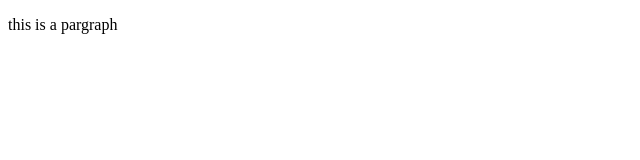
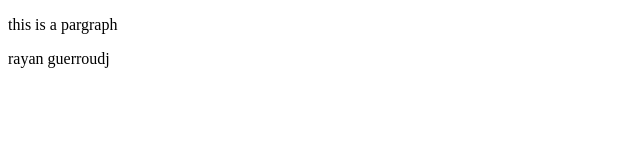
Before and after one commit to abdelrahimChernai/GitHubProject, a plain HTML site: page index.html in a window 1280 px wide. Shown: the full height of the page, 0-640 px from the left. Drawn offline with Linux system fonts and the light colour scheme.

Commit message:
new name

```diff
--- a/index.html
+++ b/index.html
@@ -8,5 +8,6 @@
 </head>
 <body>
   <p>this is a pargraph</p>
+  <p>rayan guerroudj</p>
 </body>
 </html>
```
